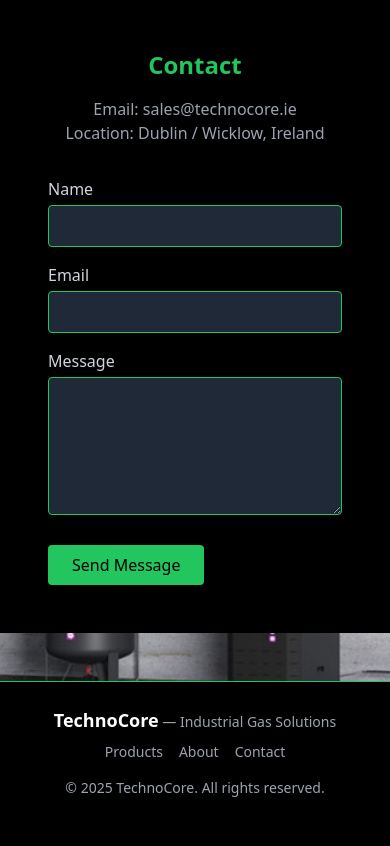
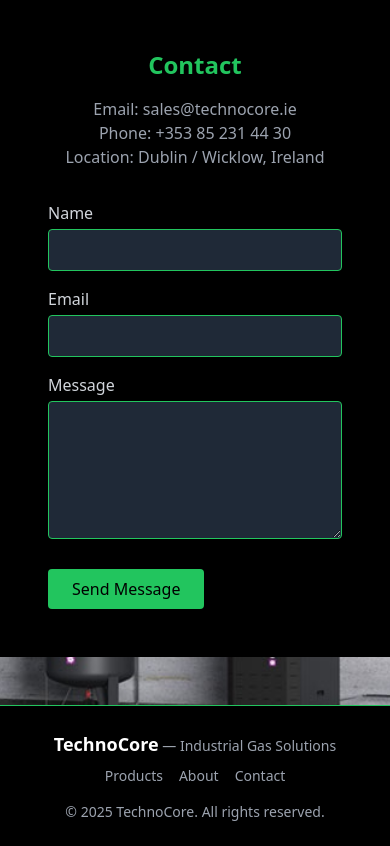
Before and after one commit to Zakkom/technocore-site, a Next.js app: page / in a window 390 px wide. Shown: the part 4880-5726 px from the top of the page. Before the commit the page ends 5702 px from the top, so only its background shows below. Built offline with nearby package versions, Linux system fonts and the light colour scheme.

Commit message:
Added phone number to contact section

```diff
--- a/components/TechnoCoreLanding.js
+++ b/components/TechnoCoreLanding.js
@@ -131,9 +131,10 @@ export default function TechnoCoreLanding() {
           </section>
 
           <section id="contact" className="p-12 bg-black text-center">
-            <h3 className="text-2xl font-bold mb-4 text-green-500">Contact</h3>
-            <p className="text-gray-400">Email: sales@technocore.ie</p>
-            <p className="text-gray-400">Location: Dublin / Wicklow, Ireland</p>
+ 		 <h3 className="text-2xl font-bold mb-4 text-green-500">Contact</h3>
+ 		 <p className="text-gray-400">Email: sales@technocore.ie</p>
+ 		 <p className="text-gray-400">Phone: +353 85 231 44 30</p>
+  		<p className="text-gray-400">Location: Dublin / Wicklow, Ireland</p>
             <form action="https://formsubmit.co/sales@technocore.ie" method="POST" className="mt-8 max-w-xl mx-auto text-left">
               <input type="hidden" name="_captcha" value="false" />
               <input type="hidden" name="_next" value="https://technocore.ie/thanks" />
```
